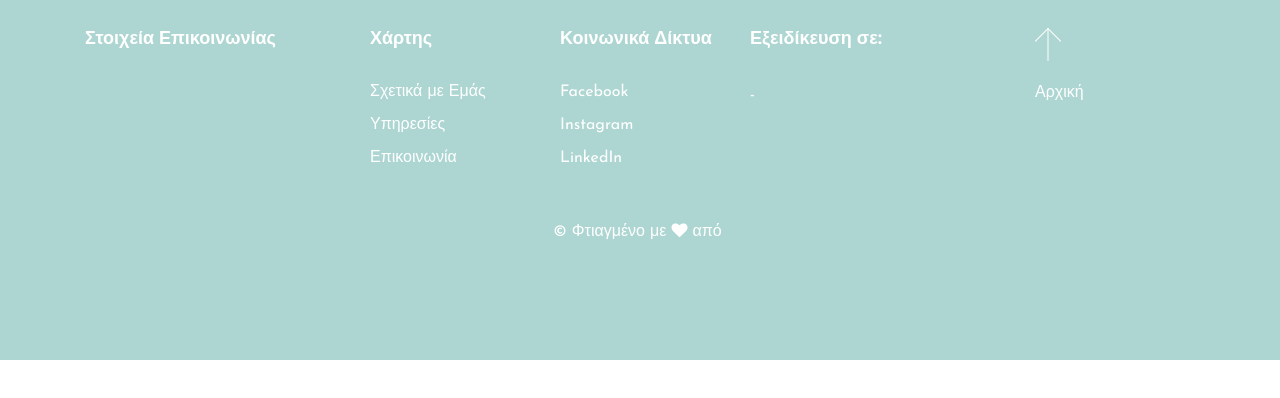
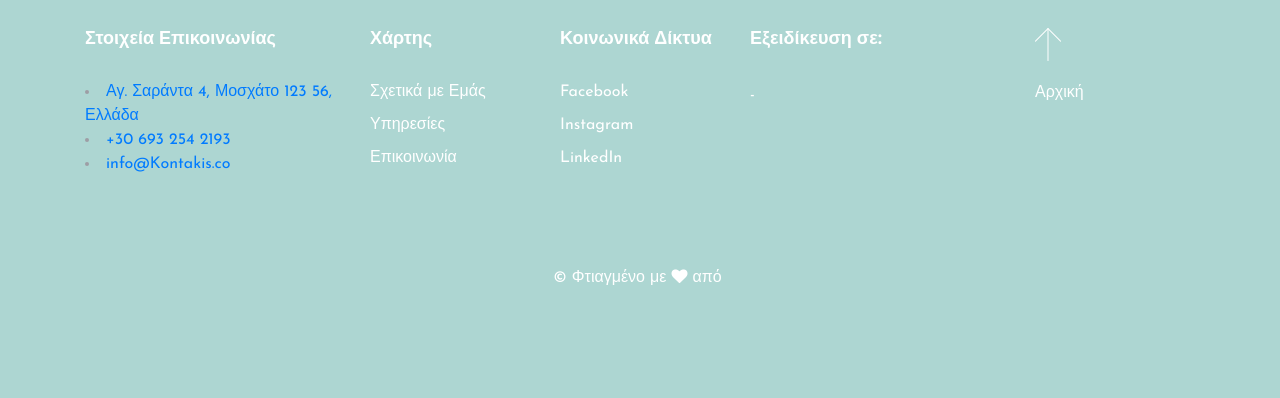
Before and after one commit to IasonF/kontakis, an Eleventy site: page src/index.md in a window 1280 px wide. Shown: the part 3573-3971 px from the top of the page. Before the commit the page ends 3933 px from the top, so only its background shows below. Built offline with nearby package versions, Linux system fonts and the light colour scheme; Eleventy itself is replaced by a stand-in of ours; files that its build step writes are made by us from their sources.

Commit message:
add contact info

```diff
--- a/src/_data/footer.json
+++ b/src/_data/footer.json
@@ -4,7 +4,7 @@
   "contactsHeading": "Στοιχεία Επικοινωνίας",
   "contactsInfo":[
     {
-      "link":"https://goo.gl/maps/fBANt7Ns2wi6mM7cA",
+      "link":"https://maps.app.goo.gl/4rGVQKHV2rqFYG4N6",
       "text":"Αγ. Σαράντα 4, Μοσχάτο 123 56, Ελλάδα"
     },
     {
--- a/src/_includes/base.njk
+++ b/src/_includes/base.njk
@@ -128,6 +128,9 @@
               <h5 class="site-footer-widget-title">{{footer.contactsHeading}}</h5>
               <p class="site-footer-widget-description">
               {% for contactInfo in footer.contactsInfo %}
+              <li>
+              <a href="{{contactInfo.link}}">{{contactInfo.text}}</a><br>
+              </li>
               {% endfor %}
                 <a href="{{contactInfo.link}}">{{contactInfo.text}}</a>
                 <br>
```
